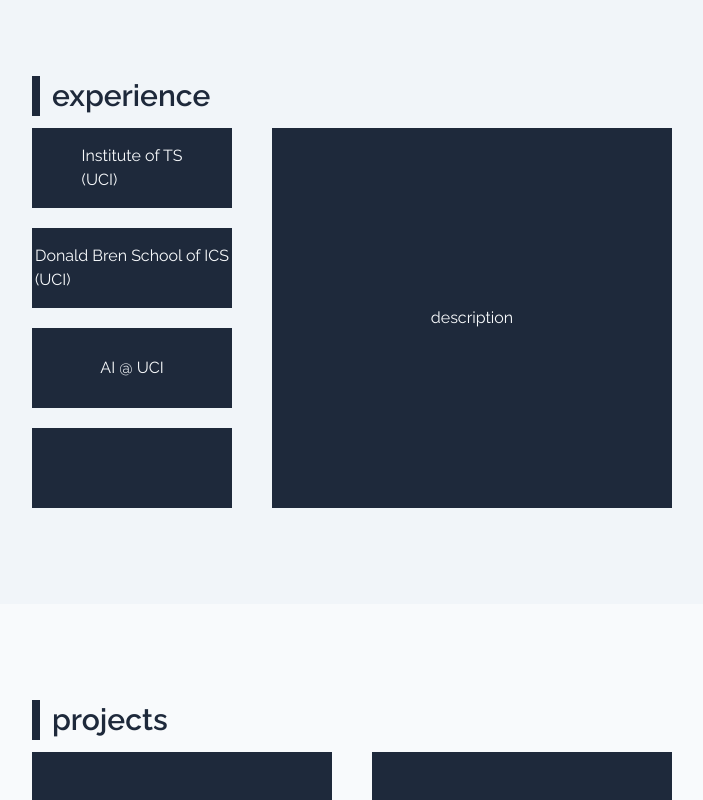
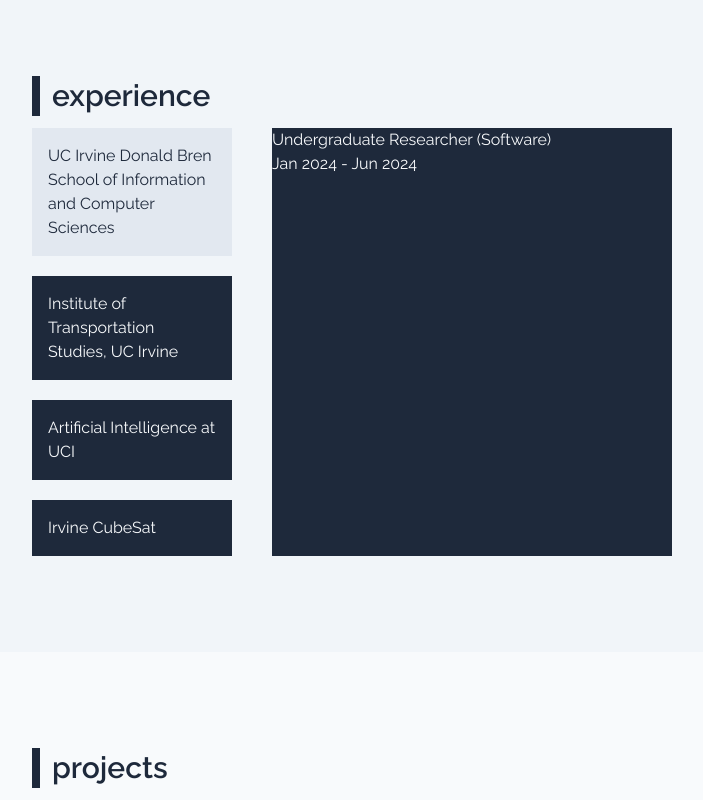
Before and after one commit to zcharz/personal-website, a Next.js app: page / in a window 1280 px wide. Shown: the part 820-1620 px from the top of the page, without its empty margins (288-991 px from the left). Built offline with nearby package versions, Linux system fonts and the light colour scheme.

Commit message:
feat: :sparkles: experience cards
utilizing react useState hook to switch currently selected role and display descriptions dynamically

```diff
--- a/src/components/sub-components/ButtonLinks.jsx
+++ b/src/components/ButtonLinks.jsx
@@ -34,7 +34,7 @@
 
 export function ContactLinks() {
 	return (
-		<div className='flex justify-start space-x-2 text-slate-100'>
+		<div className='flex justify-start space-x-2 text-slate-50'>
 			<Link href='https://github.com/zcharz' target="_blank">
 				<FaGithub size={30} className='hover:text-rose-400 duration-200'/>
 			</Link>
--- a/src/components/Contact.jsx
+++ b/src/components/Contact.jsx
@@ -1,5 +1,5 @@
 import Link from 'next/link'
-import {ContactLinks} from './sub-components/ButtonLinks';
+import {ContactLinks} from './ButtonLinks';
 
 
 export default function Contact () {
--- a/src/components/Experience.jsx
+++ b/src/components/Experience.jsx
@@ -1,4 +1,13 @@
+'use client'
+
+import { useState } from "react";
+import { ExperienceItems } from "./ExperienceItems";
+
+
 export default function Experience () {
+    const [exp, setExp] = useState(0);
+    let curr = ExperienceItems[exp];
+
     return (
         <div id='experience'
         className='flex flex-row justify-center py-24 bg-slate-100 space-x-10'>
@@ -9,26 +18,27 @@
                     <div className='text-3xl font-semibold'>experience</div>
                 </div>
 
-
                 <div className='flex flex-row space-x-10 text-slate-50'>
                     <div className='flex flex-col space-y-5 w-2/6'>
-                        <div className='flex items-center justify-center bg-slate-800 h-20'>
-                            Institute of TS
-                            <br/>
-                            (UCI)
-                        </div>
-                        <div className='flex items-center justify-center bg-slate-800 h-20'>
-                            Donald Bren School of ICS
-                            <br/>
-                            (UCI)
-                        </div>
-                        <div className='flex items-center justify-center bg-slate-800 h-20'>
-                            AI @ UCI
-                        </div>
-                        <div className='flex items-center justify-center bg-slate-800 h-20'></div>
+                        {ExperienceItems.map((item, index) => (
+                            <div onClick={() => setExp(index)} key={index}
+                            className={`className='flex items-center justify-center p-4 cursor-pointer '
+                            ${index === exp ? 'bg-slate-200 text-slate-800' : 'bg-slate-800'}`}>
+                                {item.org}
+                            </div>
+                        ))}
                     </div>
 
-                    <div className='flex items-center justify-center bg-slate-800 h-auto w-4/6'>description</div>
+                    <div className='bg-slate-800 w-4/6'>
+                        <div>{curr.role}</div>
+                        <div>{curr.date}</div>
+
+                        <div>
+                            {curr.desc.map((item) => {
+                                <li>{item}</li>
+                            })}
+                        </div>
+                    </div>
                 </div>
 
             </div>
--- /dev/null
+++ b/src/components/ExperienceItems.js
@@ -0,0 +1,45 @@
+export const ExperienceItems = [
+    {
+        org: 'UC Irvine Donald Bren School of Information and Computer Sciences',
+        role: 'Undergraduate Researcher (Software)',
+        date: 'Jan 2024 - Jun 2024',
+        desc: [
+            'Collaborated with a team to develop a full stack web AI course counselor for assisting college students',
+            'Leveraged LangChain and OpenAI API to create an Large Language Model (LLM) agent capable of generating personalized course recommendations based on input prompts, user transcripts, and school course data',
+            'Configured deployment of application, utilizing AWS for the back-end Flask API endpoints, Vercel for the front-end React interface, and MongoDB Atlas for the cloud database'
+        ]
+    },
+
+    {
+        org: 'Institute of Transportation Studies, UC Irvine',
+        role: 'Undergraduate Researcher (AI/ML)',
+        date: 'Oct 2023 - Jun 2024',
+        desc: [
+            'desc1',
+            'desc2',
+            'desc3'
+        ]
+    },
+
+    {
+        org: 'Artificial Intelligence at UCI',
+        role: 'Board Member',
+        date: 'Oct 2023 - Jun 2024',
+        desc: [
+            'desc1',
+            'desc2',
+            'desc3'
+        ]
+    },
+
+    {
+        org: 'Irvine CubeSat',
+        role: 'Software Team Member',
+        date: 'Sep 2019 - May 2020',
+        desc: [
+            'desc1',
+            'desc2',
+            'desc3'
+        ]
+    },
+]
--- a/src/components/Intro.jsx
+++ b/src/components/Intro.jsx
@@ -1,4 +1,4 @@
-import {ButtonLinks} from './sub-components/ButtonLinks';
+import {ButtonLinks} from './ButtonLinks';
 
 import Image from 'next/image'
 import portrait from '../assets/pfp-cropped.jpg'
--- a/src/components/sub-components/blank.jsx
+++ /dev/null
@@ -1,7 +0,0 @@
-export default function blank () {
-    return (
-        <div>
-
-        </div>
-    );
-}
```
